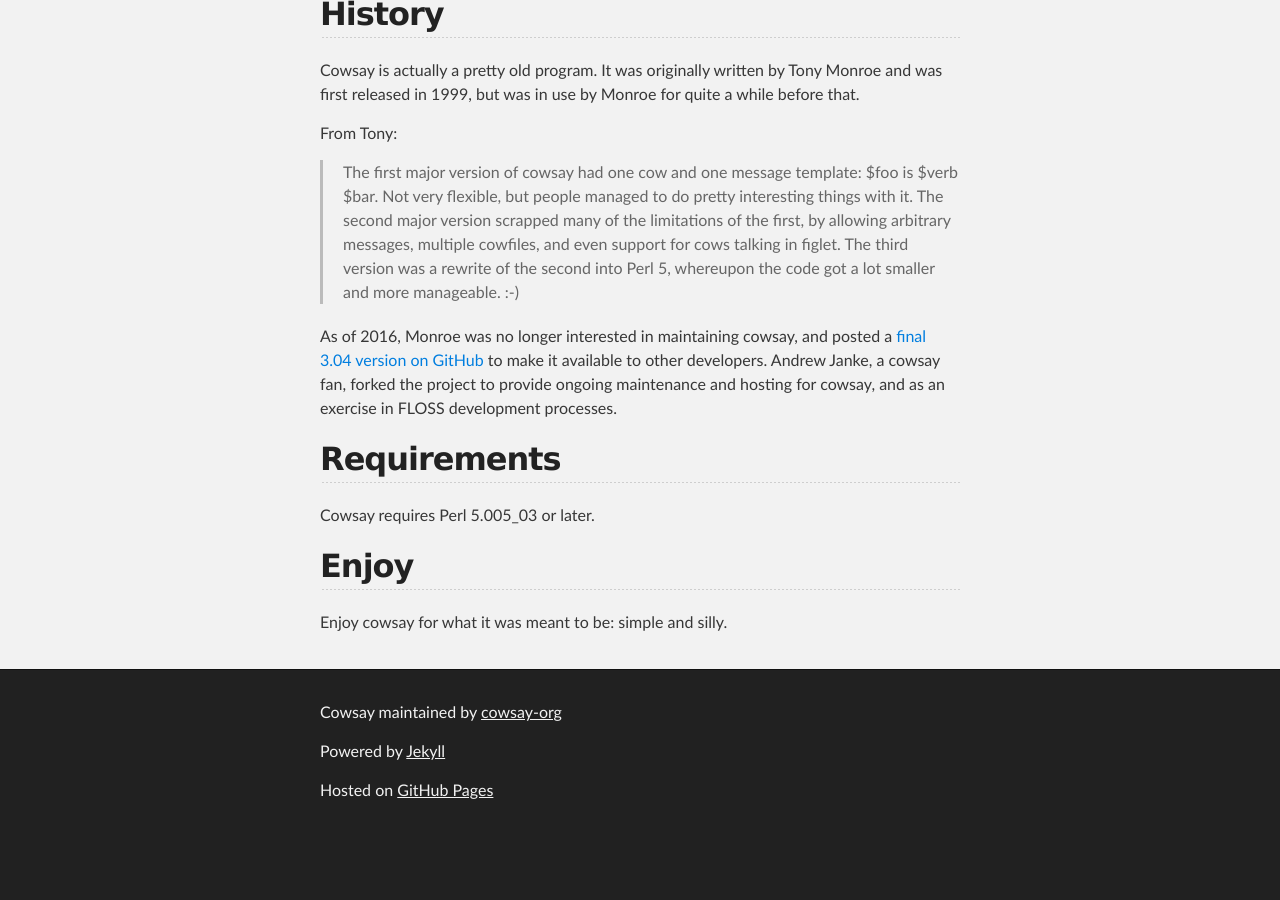
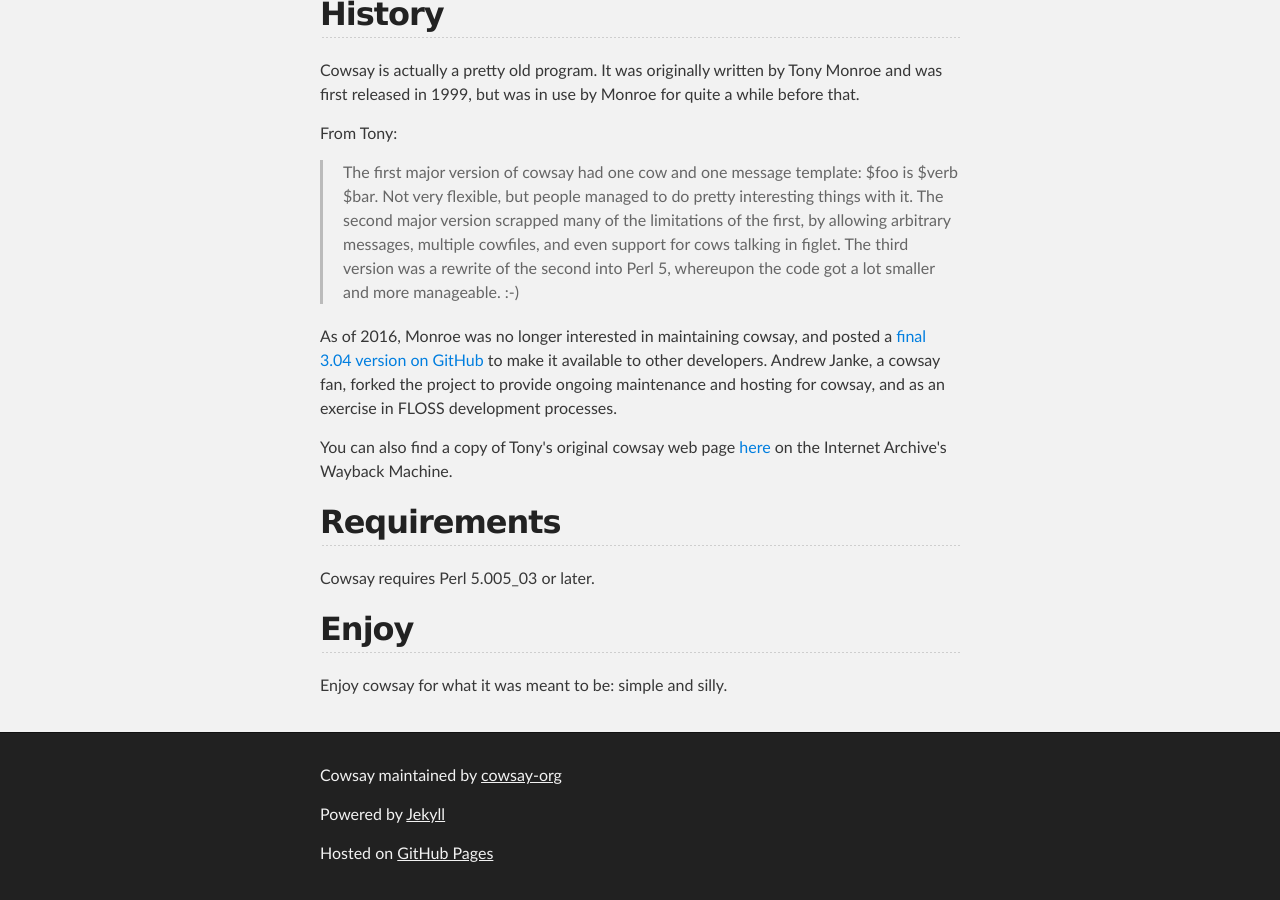
Before and after one commit to cowsay-org/cowsay-www, a Jekyll site: the page built from index.html, in a window 1280 px wide and 900 px high, scrolled down 1956 px. Built offline with Jekyll 4.4.1, drawn with Linux system fonts in a browser that asks for light colours; before the commit the page ends 2793 px from its top, so only the background shows below that.

Commit message:
Add link to Tony's original cowsay web page on Wayback Machine

```diff
--- a/index.html
+++ b/index.html
@@ -63,6 +63,8 @@
 
 <p>As of 2016, Monroe was no longer interested in maintaining cowsay, and posted a <a href="https://github.com/tnalpgge/rank-amateur-cowsay">final 3.04 version on GitHub</a> to make it available to other developers. Andrew Janke, a cowsay fan, forked the project to provide ongoing maintenance and hosting for cowsay, and as an exercise in FLOSS development processes.</p>
 
+<p>You can also find a copy of Tony's original cowsay web page <a href="https://web.archive.org/web/20120225123719/http://www.nog.net/~tony/warez/cowsay.shtml">here</a> on the Internet Archive's Wayback Machine.</p>
+
 <h2>
 <a id="requirements" class="anchor" href="#requirements" aria-hidden="true"><span aria-hidden="true" class="octicon octicon-link"></span></a>Requirements</h2>
 
```
